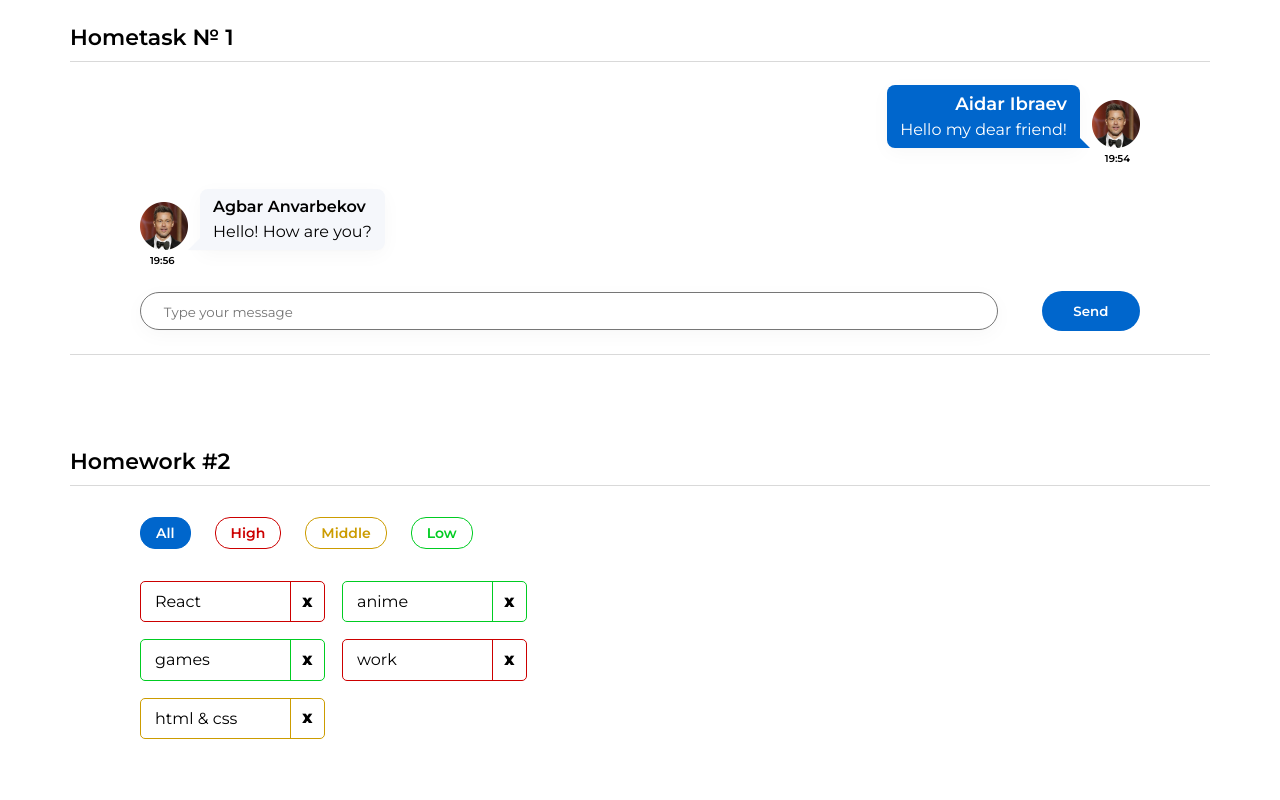
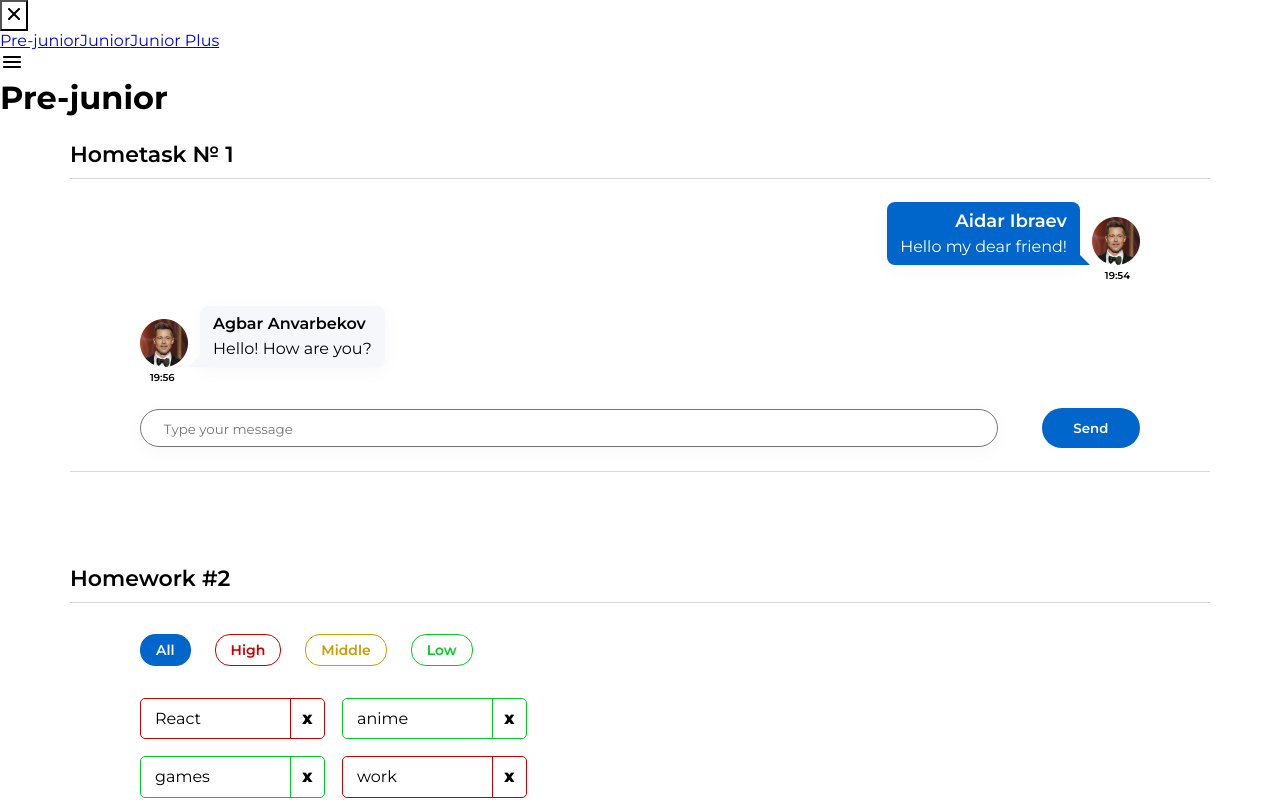
Before and after one commit to aidar2218/hws2, a React (Create React App) app: page /#/pre-junior in a window 1280 px wide. Shown: the top 800 px of the page. Built offline with nearby package versions, Linux system fonts and the light colour scheme.

Commit message:
Commit 3.1.1. HW5 in progress.

```diff
--- a/src/s1-main/App.tsx
+++ b/src/s1-main/App.tsx
@@ -1,21 +1,18 @@
 import React from 'react'
 import s from './App.module.css'
-import HW1 from "../s2-homeworks/hw01/HW1";
-import HW2 from "../s2-homeworks/hw02/HW2";
-import HW3 from "../s2-homeworks/hw03/HW3";
-import HW4 from "../s2-homeworks/hw04/HW4";
+import HW5 from "../s2-homeworks/hw05/HW5";
 
 function App() {
     return (
         <div className={s.App}>
-            <HW1/>
+            {/*<HW1/>*/}
             {/*раскомментировать по ходу выполнения*/}
-            <HW2/>
-            <HW3/>
-            <HW4/>
+            {/*<HW2/>*/}
+            {/*<HW3/>*/}
+            {/*<HW4/>*/}
 
             {/*при выполнении дз 5 и более - закомментировать здесь дз 1-4, так как они есть внутри дз 5*/}
-            {/*<HW5/>*/}
+            <HW5/>
         </div>
     )
 }
--- a/src/s2-homeworks/hw01/HW1.tsx
+++ b/src/s2-homeworks/hw01/HW1.tsx
@@ -44,7 +44,7 @@
     },
 }
 
-const HW1 = () => {
+export const HW1 = () => {
     return (
         <div id={'hw1'} className={s2.hw_1}>
             <div className={s2.hwTitle}>Hometask № 1</div>
@@ -59,5 +59,3 @@
         </div>
     )
 }
-
-export default HW1
--- a/src/s2-homeworks/hw02/HW2.tsx
+++ b/src/s2-homeworks/hw02/HW2.tsx
@@ -30,7 +30,7 @@
     return affairs.filter(affair => affair._id !== _id);
 }
 
-function HW2() {
+export const HW2 = () => {
     const [affairs, setAffairs] = useState<AffairType[]>(defaultAffairs)
     const [filter, setFilter] = useState<FilterType>('all')
 
@@ -53,5 +53,3 @@
         </div>
     )
 }
-
-export default HW2
--- a/src/s2-homeworks/hw03/HW3.tsx
+++ b/src/s2-homeworks/hw03/HW3.tsx
@@ -31,7 +31,7 @@
     setUsers([...users, user]);
 }
 
-const HW3 = () => {
+export const HW3 = () => {
     const [users, setUsers] = useState<UserType[]>([]) // need to fix any
 
     const addUserCallback = (name: string) => { // need to fix any
@@ -52,5 +52,3 @@
         </div>
     )
 }
-
-export default HW3
--- a/src/s2-homeworks/hw04/HW4.tsx
+++ b/src/s2-homeworks/hw04/HW4.tsx
@@ -9,7 +9,7 @@
 * 4 - сделать стили в соответствии с дизайном
 * */
 
-const HW4 = () => {
+export const HW4 = () => {
     return (
         <div id={'hw4'}>
             <div className={s2.hwTitle}>Homework #4</div>
@@ -20,5 +20,3 @@
         </div>
     )
 }
-
-export default HW4
--- a/src/s2-homeworks/hw05/Pages.tsx
+++ b/src/s2-homeworks/hw05/Pages.tsx
@@ -1,9 +1,9 @@
 import React from 'react'
 import { Routes, Route, Navigate } from 'react-router-dom'
-import Error404 from './pages/Error404'
-import PreJunior from './pages/PreJunior'
-import Junior from './pages/Junior'
-import JuniorPlus from './pages/JuniorPlus'
+import {Error404} from './pages/Error404'
+import {PreJunior} from './pages/PreJunior'
+import {Junior} from './pages/Junior'
+import {JuniorPlus} from './pages/JuniorPlus'
 
 export const PATH = {
     PRE_JUNIOR: '/pre-junior',
@@ -18,15 +18,15 @@
             <Routes>
                 {/*роутинг будут писать студенты*/}
                 {/*в начале мы попадаем на страницу '/' и переходим сразу на страницу /pre-junior*/}
-                {/*<Route ...*/}
+                <Route path={"/"} element={<Navigate to={PATH.PRE_JUNIOR} />}/>
 
                 {/*роуты для /pre-junior, /junior, /junior-plus*/}
-                {/*<Route ...*/}
-                {/*<Route ...*/}
-                {/*<Route ...*/}
+                <Route path={PATH.PRE_JUNIOR} element={<PreJunior/>}/>
+                <Route path={PATH.JUNIOR} element={<Junior/>}/>
+                <Route path={PATH.JUNIOR_PLUS} element={<JuniorPlus/>}/>
 
                 {/*роут для несуществующей страницы должен отрисовать <Error404 />*/}
-                {/*<Route ...*/}
+                <Route path={"/*"} element={<Error404/>}/>
             </Routes>
         </div>
     )
--- a/src/s2-homeworks/hw05/pages/Error404.tsx
+++ b/src/s2-homeworks/hw05/pages/Error404.tsx
@@ -1,7 +1,8 @@
 import React from 'react'
 import s from './Error404.module.css'
 import error404 from './404.svg'
-const Error404 = () => {
+
+export const Error404 = () => {
     return (
         <div id={'hw5-page-404'}>
             <div className={s.wrapper}>
@@ -10,5 +11,3 @@
         </div>
     )
 }
-
-export default Error404
--- a/src/s2-homeworks/hw05/sidebar/Sidebar.tsx
+++ b/src/s2-homeworks/hw05/sidebar/Sidebar.tsx
@@ -31,7 +31,7 @@
                         id={'hw5-pre-junior-link'}
                         to={PATH.PRE_JUNIOR}
                         onClick={handleClose}
-                        // className={...} // делает студент
+                        className={({isActive}) => isActive ? s.active : ""} // делает студент
                     >
                         Pre-junior
                     </NavLink>
@@ -39,7 +39,7 @@
                         id={'hw5-junior-link'}
                         to={PATH.JUNIOR}
                         onClick={handleClose}
-                        // className={...} // делает студент
+                        className={({isActive}) => isActive ? s.active : ""} // делает студент
                     >
                         Junior
                     </NavLink>
@@ -47,7 +47,7 @@
                         id={'hw5-junior-plus-link'}
                         to={PATH.JUNIOR_PLUS}
                         onClick={handleClose}
-                        // className={...} // делает студент
+                        className={({isActive}) => isActive ? s.active : ""} // делает студент
                     >
                         Junior Plus
                     </NavLink>
```
Also changed, not shown: src/s2-homeworks/hw05/pages/Junior.tsx (+2 -7 lines), src/s2-homeworks/hw05/pages/JuniorPlus.tsx (+2 -9 lines), src/s2-homeworks/hw05/pages/PreJunior.tsx (+5 -7 lines).
